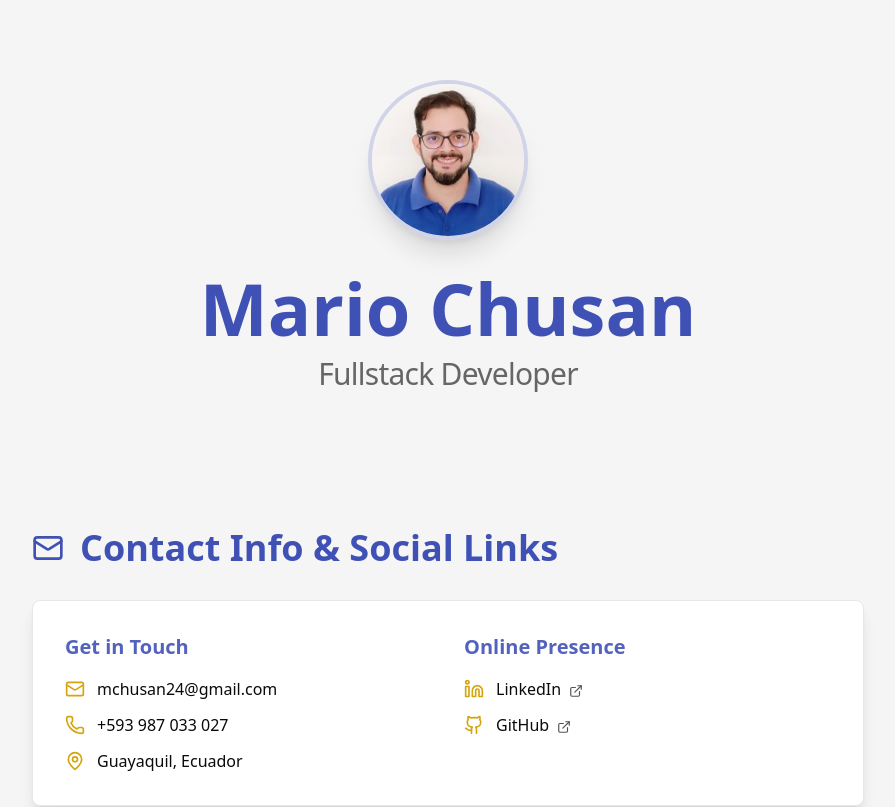
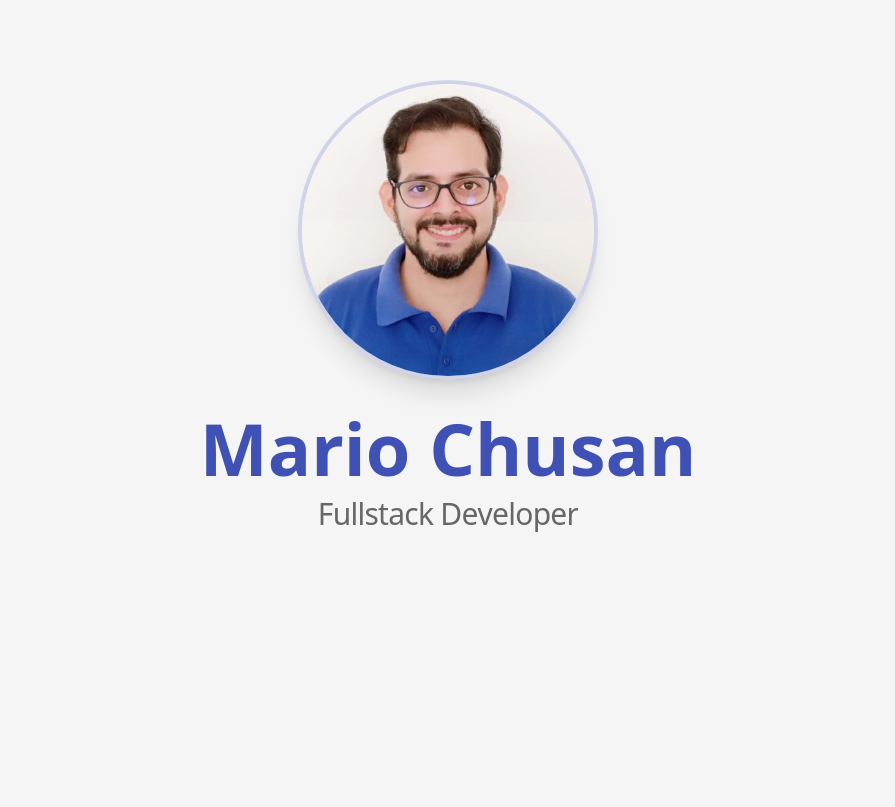
Before and after one commit to mchusantecnosys/CV, a Next.js app: page / in a window 1280 px wide. Shown: the top 807 px of the page, without its empty margins (192-1087 px from the left). Built offline with nearby package versions, Linux system fonts and the light colour scheme.

Commit message:
modified:   package-lock.json 	modified:   package.json 	new file:   src/components/ui/SplitText.tsx 	new file:   src/pages/Footer.tsx 	new file:   src/pages/Hero.tsx 	modified:   src/pages/index.tsx 	new file:   src/pages/perfil.jpg

```diff
--- a/package.json
+++ b/package.json
@@ -10,6 +10,7 @@
   },
   "dependencies": {
     "clsx": "^2.1.1",
+    "gsap": "^3.13.0",
     "lucide-react": "^0.511.0",
     "next": "15.3.2",
     "react": "^19.0.0",
--- /dev/null
+++ b/src/components/ui/SplitText.tsx
@@ -0,0 +1,139 @@
+import React, { useRef, useEffect } from "react";
+import { gsap } from "gsap";
+import { ScrollTrigger } from "gsap/ScrollTrigger";
+import { SplitText as GSAPSplitText } from "gsap/SplitText";
+
+gsap.registerPlugin(ScrollTrigger, GSAPSplitText);
+
+export interface SplitTextProps {
+  text: string;
+  className?: string;
+  delay?: number;
+  duration?: number;
+  ease?: string | ((t: number) => number);
+  splitType?: "chars" | "words" | "lines" | "words, chars";
+  from?: gsap.TweenVars;
+  to?: gsap.TweenVars;
+  threshold?: number;
+  rootMargin?: string;
+  textAlign?: React.CSSProperties["textAlign"];
+  onLetterAnimationComplete?: () => void;
+}
+
+const SplitText: React.FC<SplitTextProps> = ({
+  text,
+  className = "",
+  delay = 100,
+  duration = 0.6,
+  ease = "power3.out",
+  splitType = "chars",
+  from = { opacity: 0, y: 40 },
+  to = { opacity: 1, y: 0 },
+  threshold = 0.1,
+  rootMargin = "-100px",
+  textAlign = "center",
+  onLetterAnimationComplete,
+}) => {
+  const ref = useRef<HTMLParagraphElement>(null);
+  const animationCompletedRef = useRef(false);
+
+  useEffect(() => {
+    const el = ref.current;
+    if (!el || animationCompletedRef.current) return;
+
+    const absoluteLines = splitType === "lines";
+    if (absoluteLines) el.style.position = "relative";
+
+    const splitter = new GSAPSplitText(el, {
+      type: splitType,
+      absolute: absoluteLines,
+      linesClass: "split-line",
+    });
+
+    let targets: Element[];
+    switch (splitType) {
+      case "lines":
+        targets = splitter.lines;
+        break;
+      case "words":
+        targets = splitter.words;
+        break;
+      case "words, chars":
+        targets = [...splitter.words, ...splitter.chars];
+        break;
+      default:
+        targets = splitter.chars;
+    }
+
+    targets.forEach((t) => {
+      (t as HTMLElement).style.willChange = "transform, opacity";
+    });
+
+    const startPct = (1 - threshold) * 100;
+    const m = /^(-?\d+)px$/.exec(rootMargin);
+    const raw = m ? parseInt(m[1], 10) : 0;
+    const sign = raw < 0 ? `-=${Math.abs(raw)}px` : `+=${raw}px`;
+    const start = `top ${startPct}%${sign}`;
+
+    const tl = gsap.timeline({
+      scrollTrigger: {
+        trigger: el,
+        start,
+        toggleActions: "play none none none",
+        once: true,
+      },
+      smoothChildTiming: true,
+      onComplete: () => {
+        animationCompletedRef.current = true;
+        gsap.set(targets, {
+          ...to,
+          clearProps: "willChange",
+          immediateRender: true,
+        });
+        onLetterAnimationComplete?.();
+      },
+    });
+
+    tl.set(targets, { ...from, immediateRender: false, force3D: true });
+    tl.to(targets, {
+      ...to,
+      duration,
+      ease,
+      stagger: delay / 1000,
+      force3D: true,
+    });
+
+    return () => {
+      tl.kill();
+      ScrollTrigger.getAll().forEach((t) => t.kill());
+      gsap.killTweensOf(targets);
+      splitter.revert();
+    };
+  }, [
+    text,
+    delay,
+    duration,
+    ease,
+    splitType,
+    from,
+    to,
+    threshold,
+    rootMargin,
+    onLetterAnimationComplete,
+  ]);
+
+  return (
+    <p
+      ref={ref}
+      className={`split-parent overflow-hidden inline-block whitespace-normal ${className}`}
+      style={{
+        textAlign,
+        wordWrap: "break-word",
+      }}
+    >
+      {text}
+    </p>
+  );
+};
+
+export default SplitText;
--- /dev/null
+++ b/src/pages/Footer.tsx
@@ -0,0 +1,22 @@
+import Link from 'next/link';
+
+export const Footer = () => {
+  return (
+    <footer className="relative w-screen-1/2 bg-secondary text-center py-8">
+      <div className="container mx-auto">
+        <p className="text-sm text-muted-foreground">
+          &copy; {new Date().getFullYear()} Your Name. All rights reserved.
+        </p>
+        <p className="text-sm text-muted-foreground mt-2">
+          Built with ❤️ using Next.js and Tailwind CSS.
+        </p>
+        <Link
+            href="https://www.linkedin.com/in/mario-chusan-p/"
+            className="text-sm text-muted-foreground mt-6"
+          >
+            mchusan
+          </Link>
+      </div>
+    </footer>
+  );
+}
--- /dev/null
+++ b/src/pages/Hero.tsx
@@ -0,0 +1,56 @@
+import React from 'react'
+import Image from 'next/image';
+import perfil from './perfil.jpg';
+import SplitText from '@/components/ui/SplitText';
+
+export const Hero = ({ name = "", jobTitle = ""}) => {
+  return (
+    <div className="relative h-dvh w-screen-1/2 overflow-x-hidden">
+        {/* Hero Section */}
+        <div className="relative h-dvh w-screen-1/2 overflow-hidden">
+            <header className="text-center mb-16 md:mb-20 justify-center items-center flex flex-col">
+            {perfil && (
+                <Image
+                src={perfil}
+                alt={name}
+                width={300}
+                height={300}
+                className="rounded-full mx-auto mb-8 shadow-xl border-4 border-primary/20"
+                data-ai-hint="profile person"
+                priority
+                />
+            )}
+
+            {/* Animated Name */}
+            <SplitText
+                text={name}
+                className="text-5xl md:text-7xl font-bold text-primary mb-3"
+                delay={150}
+                duration={0.6}
+                ease="power3.out"
+                splitType="chars"
+                from={{ opacity: 0, y: 40 }}
+                to={{ opacity: 1, y: 0 }}
+                threshold={0.1}
+                rootMargin="-100px"
+                textAlign="center"
+            />
+
+            {/* Animated Job Title */}
+            <SplitText
+                text={jobTitle}
+                className="text-2xl md:text-3xl text-muted-foreground tracking-tight"
+                delay={150}
+                duration={0.6}
+                ease="power3.out"
+                splitType="chars"
+                from={{ opacity: 0, y: 40 }}
+                to={{ opacity: 1, y: 0 }}
+                threshold={0.1}
+                rootMargin="-100px"
+                textAlign="center"
+            />
+            </header>
+        </div>
+    </div>
+)}
--- a/src/pages/index.tsx
+++ b/src/pages/index.tsx
@@ -1,9 +1,9 @@
 import { Briefcase, GraduationCap, Mail, MapPin, Phone, Linkedin, Github, Target, ExternalLink } from 'lucide-react';
-import Image from 'next/image';
 import { cn } from "@/lib/utils";
 //import { Button } from '@/components/ui/button';
 import { Card, CardContent, CardHeader, CardTitle } from '@/components/ui/card';
-import perfil from './perfil1.jpg';
+import { Hero } from './Hero';
+import { Footer } from './Footer';
 
 
 const cvData = {
@@ -97,21 +97,7 @@ export default function Home() {
     <div className="min-h-screen bg-background text-foreground font-sans antialiased">
       <main className="container mx-auto px-4 sm:px-6 lg:px-8 max-w-4xl py-12 md:py-20">
         {/* Hero Section */}
-        <header className="text-center mb-16 md:mb-20">
-          {cvData.profilePictureUrl && (
-            <Image
-              src={perfil}
-              alt={cvData.name}
-              width={160}
-              height={160}
-              className="rounded-full mx-auto mb-8 shadow-xl border-4 border-primary/20"
-              data-ai-hint="profile person"
-              priority
-            />
-          )}
-          <h1 className="text-5xl md:text-7xl font-bold text-primary mb-3">{cvData.name}</h1>
-          <p className="text-2xl md:text-3xl text-muted-foreground tracking-tight">{cvData.jobTitle}</p>
-        </header>
+        <Hero name={cvData.name} jobTitle={cvData.jobTitle}/>
 
         {/* Contact Info & Social Links */}
         <Section title="Contact Info & Social Links" icon={<Mail size={32}/>} className="border-b border-border/70" id="contact">
@@ -216,11 +202,8 @@ export default function Home() {
             </div>
           </Section>
         )}
-
-        <footer className="text-center mt-16 md:mt-20 pt-10 border-t border-border/70">
-          <p className="text-muted-foreground">&copy; {new Date().getFullYear()} {cvData.name}. All rights reserved.</p>
-        </footer>
       </main>
+        <Footer/>
     </div>
   );
 }
```
Also changed, not shown: src/pages/perfil.jpg (added), 1 other file (tests, documents, lock files or other folders).
